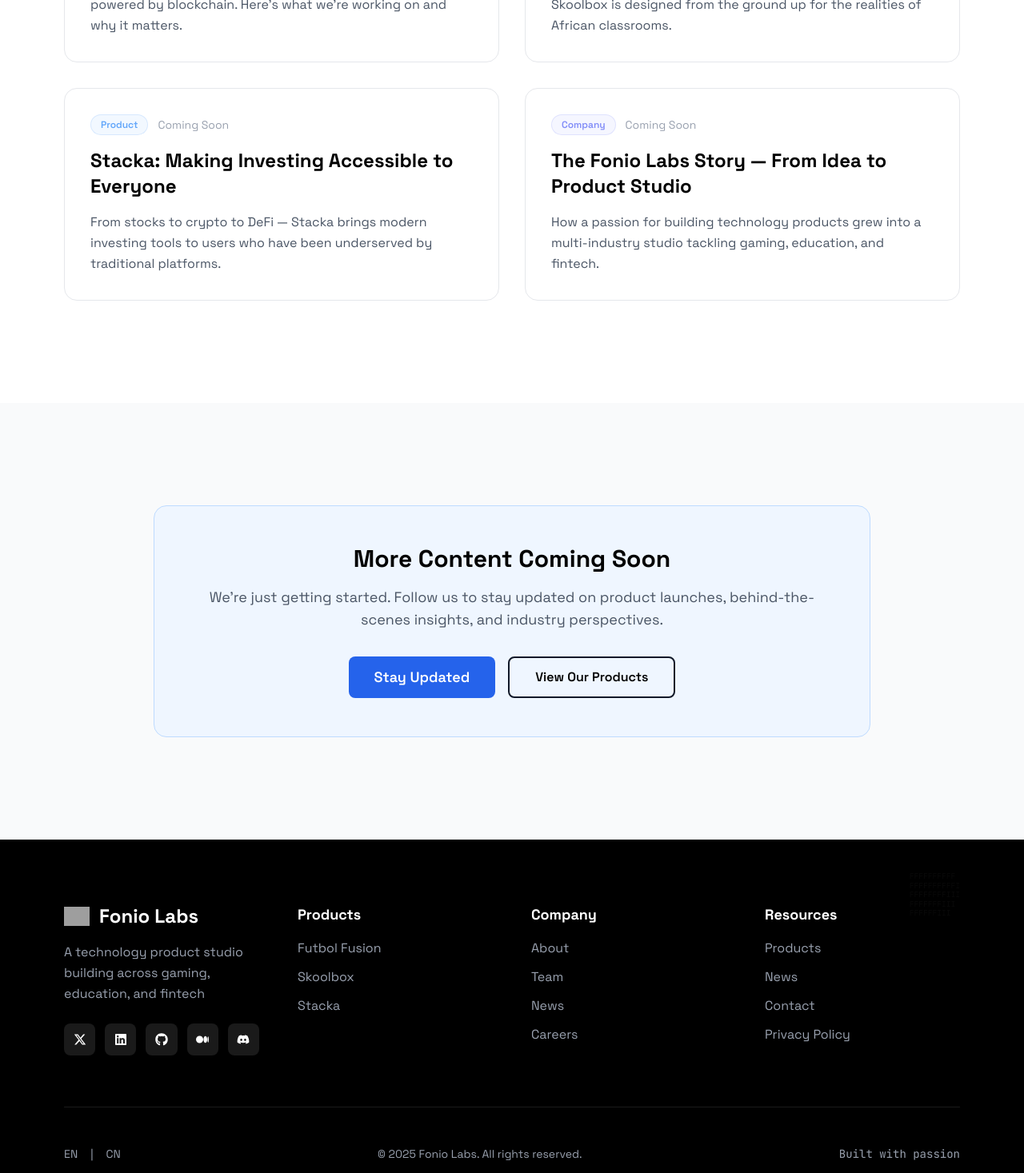
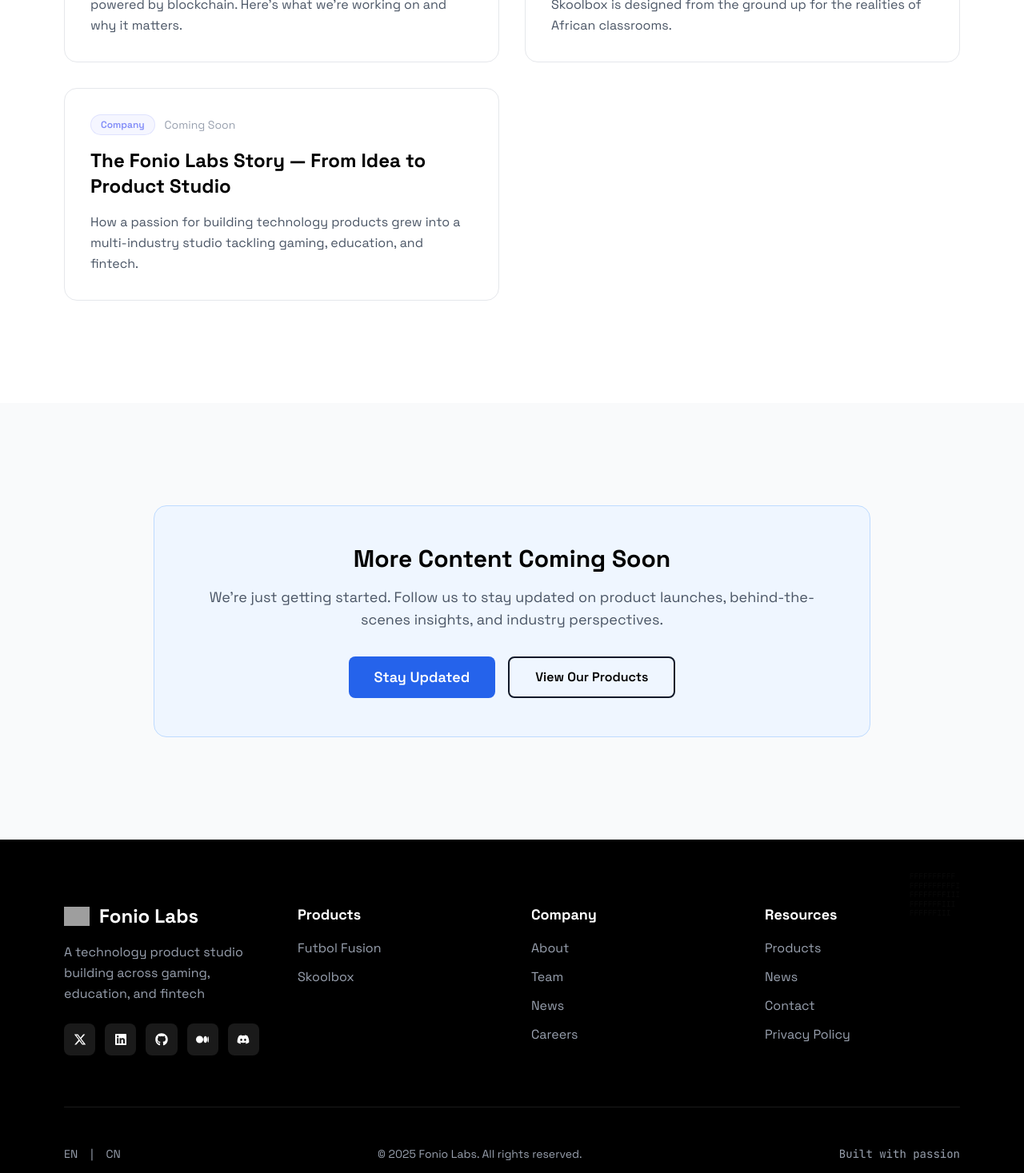
Before and after one commit to foniolabs/website, a Next.js app: page /news in a window 1280 px wide. Shown: the part 850-2317 px from the top of the page at 80% size. Built offline with nearby package versions, Linux system fonts and the light colour scheme; grey boxes are pictures that could not be loaded.

Commit message:
deploy fix

```diff
--- a/app/about/page.tsx
+++ b/app/about/page.tsx
@@ -142,7 +142,7 @@
                 users worldwide.
               </p>
               <p className="text-lg text-gray-600 leading-relaxed">
-                Through products like Futbol Fusion, Skoolbox, and Stacka, we're
+                Through products like Futbol Fusion and Skoolbox, we're
                 proving that world-class technology can come from anywhere. Each product
                 we launch is a step toward a more connected, empowered, and
                 innovative world.
--- a/app/components/ui/sections/Footer.tsx
+++ b/app/components/ui/sections/Footer.tsx
@@ -92,11 +92,11 @@
                   Skoolbox
                 </Link>
               </li>
-              <li>
+              {/* <li>
                 <Link href="/products" className="text-gray-400 hover:text-white transition-colors">
                   Stacka
                 </Link>
-              </li>
+              </li> */}
             </ul>
           </div>
 
--- a/app/components/ui/sections/Hero.tsx
+++ b/app/components/ui/sections/Hero.tsx
@@ -49,11 +49,11 @@
   const products = [
     { name: "Futbol Fusion", tag: "Web3 Gaming", color: "bg-emerald-400" },
     { name: "Skoolbox",       tag: "EdTech",      color: "bg-orange-400"  },
-    { name: "Stacka",          tag: "Fintech",     color: "bg-blue-400"    },
+    // { name: "Stacka",          tag: "Fintech",     color: "bg-blue-400"    },
   ];
 
   const builtProducts = [
-    "Futbol Fusion", "Skoolbox", "Stacka", "Futbol Fusion", "Skoolbox", "Stacka",
+    "Futbol Fusion", "Skoolbox", "Futbol Fusion", "Skoolbox",
   ];
 
   return (
--- a/app/components/ui/sections/Solutions.tsx
+++ b/app/components/ui/sections/Solutions.tsx
@@ -27,18 +27,18 @@
     status: "In Development",
     statusColor: "bg-orange-500",
   },
-  {
-    name: "Stacka",
-    tag: "Fintech",
-    tagColor: "text-blue-400",
-    tagBg: "bg-blue-400/10 border-blue-400/20",
-    description:
-      "A next-generation investment platform bridging crypto and traditional finance. Built for crypto-native users in Nigeria and emerging markets, with unified access to stocks, crypto, and DeFi using USDC.",
-    gradient: "from-blue-500 to-cyan-500",
-    highlights: ["Stocks + Crypto + DeFi", "USDC-Powered", "Emerging Markets", "Unified Portfolio"],
-    status: "In Development",
-    statusColor: "bg-blue-500",
-  },
+  // {
+  //   name: "Stacka",
+  //   tag: "Fintech",
+  //   tagColor: "text-blue-400",
+  //   tagBg: "bg-blue-400/10 border-blue-400/20",
+  //   description:
+  //     "A next-generation investment platform bridging crypto and traditional finance. Built for crypto-native users in Nigeria and emerging markets, with unified access to stocks, crypto, and DeFi using USDC.",
+  //   gradient: "from-blue-500 to-cyan-500",
+  //   highlights: ["Stocks + Crypto + DeFi", "USDC-Powered", "Emerging Markets", "Unified Portfolio"],
+  //   status: "In Development",
+  //   statusColor: "bg-blue-500",
+  // },
 ];
 
 const Solutions = () => {
--- a/app/news/page.tsx
+++ b/app/news/page.tsx
@@ -20,14 +20,14 @@
     tag: "Product",
     color: "#fb923c",
   },
-  {
-    title: "Stacka: Making Investing Accessible to Everyone",
-    excerpt:
-      "From stocks to crypto to DeFi — Stacka brings modern investing tools to users who have been underserved by traditional platforms.",
-    date: "Coming Soon",
-    tag: "Product",
-    color: "#60a5fa",
-  },
+  // {
+  //   title: "Stacka: Making Investing Accessible to Everyone",
+  //   excerpt:
+  //     "From stocks to crypto to DeFi — Stacka brings modern investing tools to users who have been underserved by traditional platforms.",
+  //   date: "Coming Soon",
+  //   tag: "Product",
+  //   color: "#60a5fa",
+  // },
   {
     title: "The Fonio Labs Story — From Idea to Product Studio",
     excerpt:
--- a/app/products/page.tsx
+++ b/app/products/page.tsx
@@ -22,15 +22,15 @@
     features: ["Learning Management System", "Student Progress Tracking", "Parent-Teacher Communication", "Offline-First Design"],
     status: "In Development",
   },
-  {
-    name: "Stacka",
-    tag: "Fintech",
-    color: "#60a5fa",
-    description:
-      "A modern investment platform that makes stocks, crypto, and DeFi accessible to everyone. Stacka simplifies portfolio management with AI-powered insights and seamless USDC settlements.",
-    features: ["Stock & Crypto Trading", "DeFi Protocol Access", "AI Portfolio Insights", "USDC Settlements"],
-    status: "In Development",
-  },
+  // {
+  //   name: "Stacka",
+  //   tag: "Fintech",
+  //   color: "#60a5fa",
+  //   description:
+  //     "A modern investment platform that makes stocks, crypto, and DeFi accessible to everyone. Stacka simplifies portfolio management with AI-powered insights and seamless USDC settlements.",
+  //   features: ["Stock & Crypto Trading", "DeFi Protocol Access", "AI Portfolio Insights", "USDC Settlements"],
+  //   status: "In Development",
+  // },
 ];
 
 export default function ProductsPage() {
```
